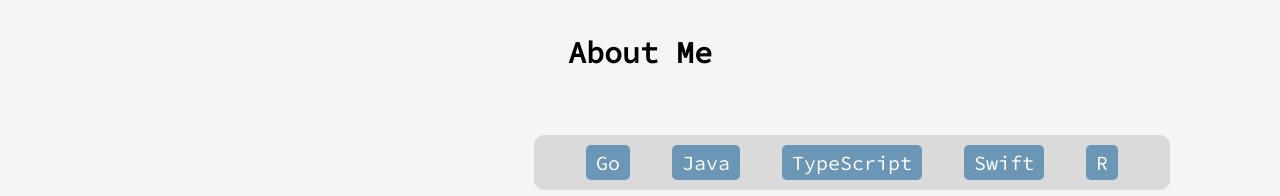
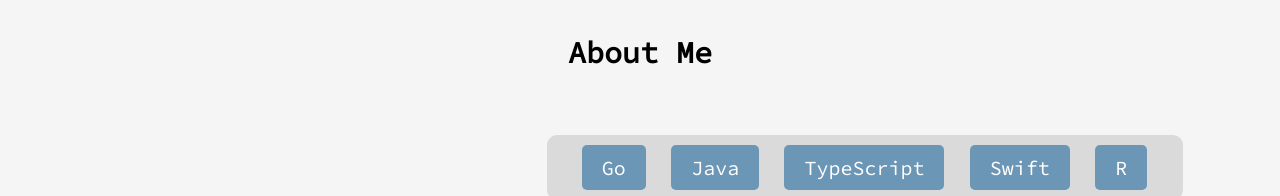
Before and after one commit to henry-bao/portfolio, a website: page public/index.html in a window 1280 px wide. Shown: the part 877-1073 px from the top of the page. Drawn offline with Linux system fonts and the light colour scheme.

Commit message:
edit css

```diff
--- a/public/css/index.css
+++ b/public/css/index.css
@@ -273,7 +273,7 @@
     justify-content: center;
 }
 .my-pic {
-    width: 300px;
+    width: 350px;
 }
 /*=============== About Content ===============*/
 .about {
@@ -296,12 +296,14 @@
 }
 .about-lang-button-container button {
     background-color: #6b96b6;
-    padding: 5px 10px;
+    padding: 10px 20px;
     color: white;
     cursor: pointer;
     font-size: 20px;
     border-style: none;
     border-radius: 5px;
+    transition: all 0.3s ease;
+    text-decoration: none;
 }
 .about-lang-button-container button:hover {
     background-color: #2f7295;
```
